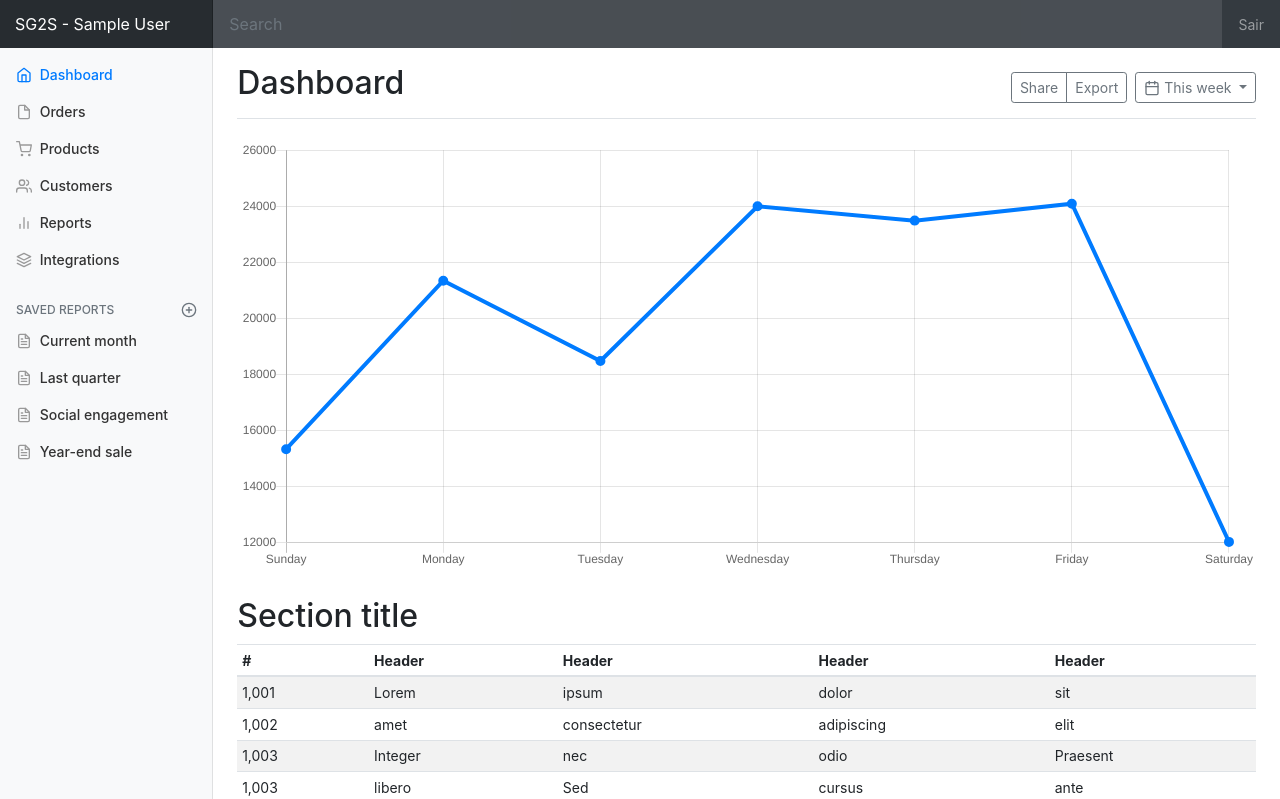
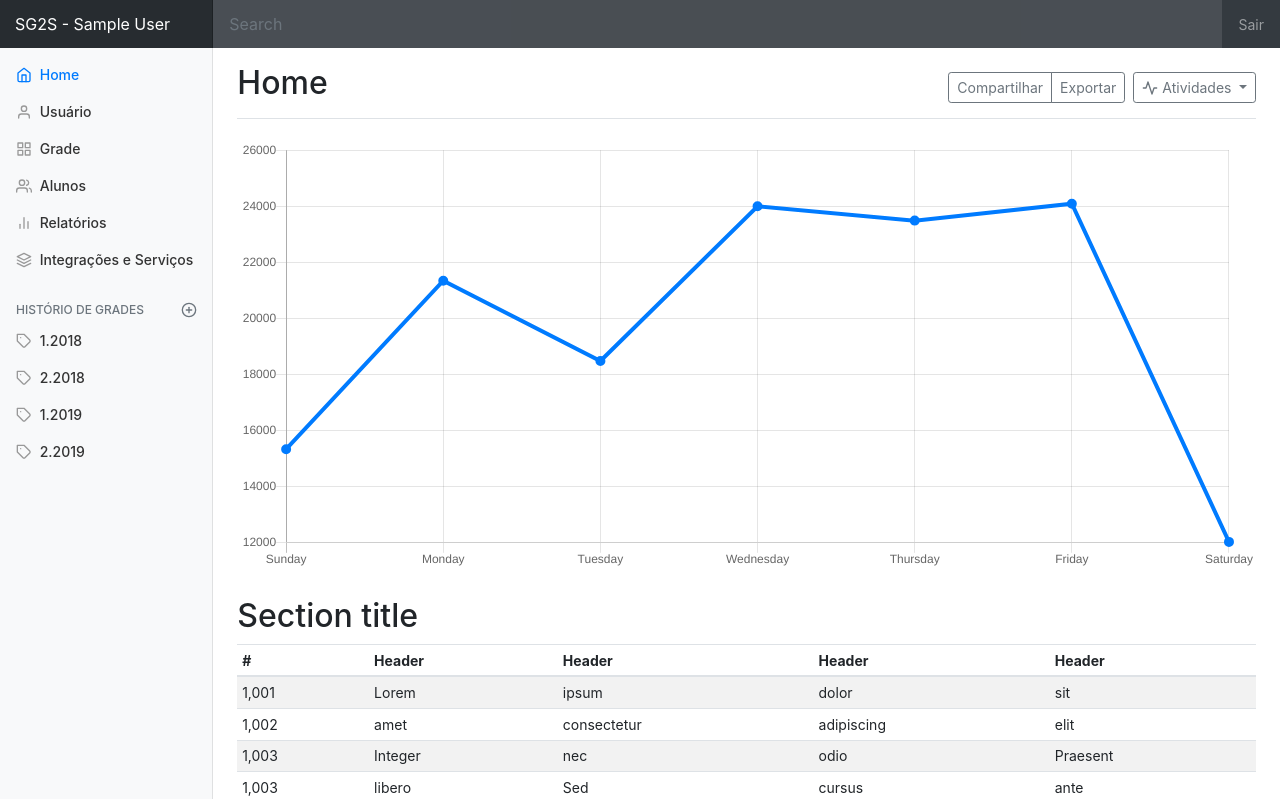
Before and after one commit to tadeuespindolapalermo/SG2S, a PHP site: page /view/home.php in a window 1280 px wide. Shown: the top 799 px of the page. Run offline with PHP 8.4, Linux system fonts and the light colour scheme; the visitor is signed in with stand-in values (Sample User, id 1); some libraries are stand-ins or nearby versions.

Commit message:
Alterei nome e ícones dos componentes do Dashboard da página home.

```diff
--- a/view/home.php
+++ b/view/home.php
@@ -44,43 +44,43 @@
                             <li class="nav-item">
                                 <a class="nav-link active" href="#">
                                     <span data-feather="home"></span>
-                                    Dashboard <span class="sr-only">(current)</span>
+                                    Home <span class="sr-only">(current)</span>
                                 </a>
                             </li>
                             <li class="nav-item">
                                 <a class="nav-link" href="#">
-                                    <span data-feather="file"></span>
-                                    Orders
+                                    <span data-feather="user"></span>
+                                    Usuário
                                 </a>
                             </li>
                             <li class="nav-item">
                                 <a class="nav-link" href="#">
-                                    <span data-feather="shopping-cart"></span>
-                                    Products
+                                    <span data-feather="grid"></span>
+                                    Grade
                                 </a>
                             </li>
                             <li class="nav-item">
                                 <a class="nav-link" href="#">
                                     <span data-feather="users"></span>
-                                    Customers
+                                    Alunos
                                 </a>
                             </li>
                             <li class="nav-item">
                                 <a class="nav-link" href="#">
                                     <span data-feather="bar-chart-2"></span>
-                                    Reports
+                                    Relatórios
                                 </a>
                             </li>
                             <li class="nav-item">
                                 <a class="nav-link" href="#">
                                     <span data-feather="layers"></span>
-                                    Integrations
+                                    Integrações e Serviços
                                 </a>
                             </li>
                         </ul>
 
                         <h6 class="sidebar-heading d-flex justify-content-between align-items-center px-3 mt-4 mb-1 text-muted">
-                            <span>Saved reports</span>
+                            <span>Histório de Grades</span>
                             <a class="d-flex align-items-center text-muted" href="#">
                                 <span data-feather="plus-circle"></span>
                             </a>
@@ -89,26 +89,26 @@
                         <ul class="nav flex-column mb-2">
                             <li class="nav-item">
                                 <a class="nav-link" href="#">
-                                  <span data-feather="file-text"></span>
-                                  Current month
+                                  <span data-feather="tag"></span>
+                                  1.2018
                                 </a>
                             </li>
                           <li class="nav-item">
                               <a class="nav-link" href="#">
-                                  <span data-feather="file-text"></span>
-                                  Last quarter
+                                  <span data-feather="tag"></span>
+                                  2.2018
                               </a>
                           </li>
                           <li class="nav-item">
                               <a class="nav-link" href="#">
-                                <span data-feather="file-text"></span>
-                                Social engagement
+                                <span data-feather="tag"></span>
+                                1.2019
                               </a>
                           </li>
                           <li class="nav-item">
                               <a class="nav-link" href="#">
-                                  <span data-feather="file-text"></span>
-                                  Year-end sale
+                                  <span data-feather="tag"></span>
+                                  2.2019
                               </a>
                           </li>
                         </ul>
@@ -117,15 +117,15 @@
 
                 <main role="main" class="col-md-9 ml-sm-auto col-lg-10 pt-3 px-4">
                     <div class="d-flex justify-content-between flex-wrap flex-md-nowrap align-items-center pb-2 mb-3 border-bottom">
-                        <h1 class="h2">Dashboard</h1>
+                        <h1 class="h2">Home</h1>
                         <div class="btn-toolbar mb-2 mb-md-0">
                             <div class="btn-group mr-2">
-                                <button class="btn btn-sm btn-outline-secondary">Share</button>
-                                <button class="btn btn-sm btn-outline-secondary">Export</button>
+                                <button class="btn btn-sm btn-outline-secondary">Compartilhar</button>
+                                <button class="btn btn-sm btn-outline-secondary">Exportar</button>
                             </div>
                             <button class="btn btn-sm btn-outline-secondary dropdown-toggle">
-                                <span data-feather="calendar"></span>
-                                This week
+                                <span data-feather="activity"></span>
+                                Atividades
                             </button>
                         </div>
                     </div>
```
